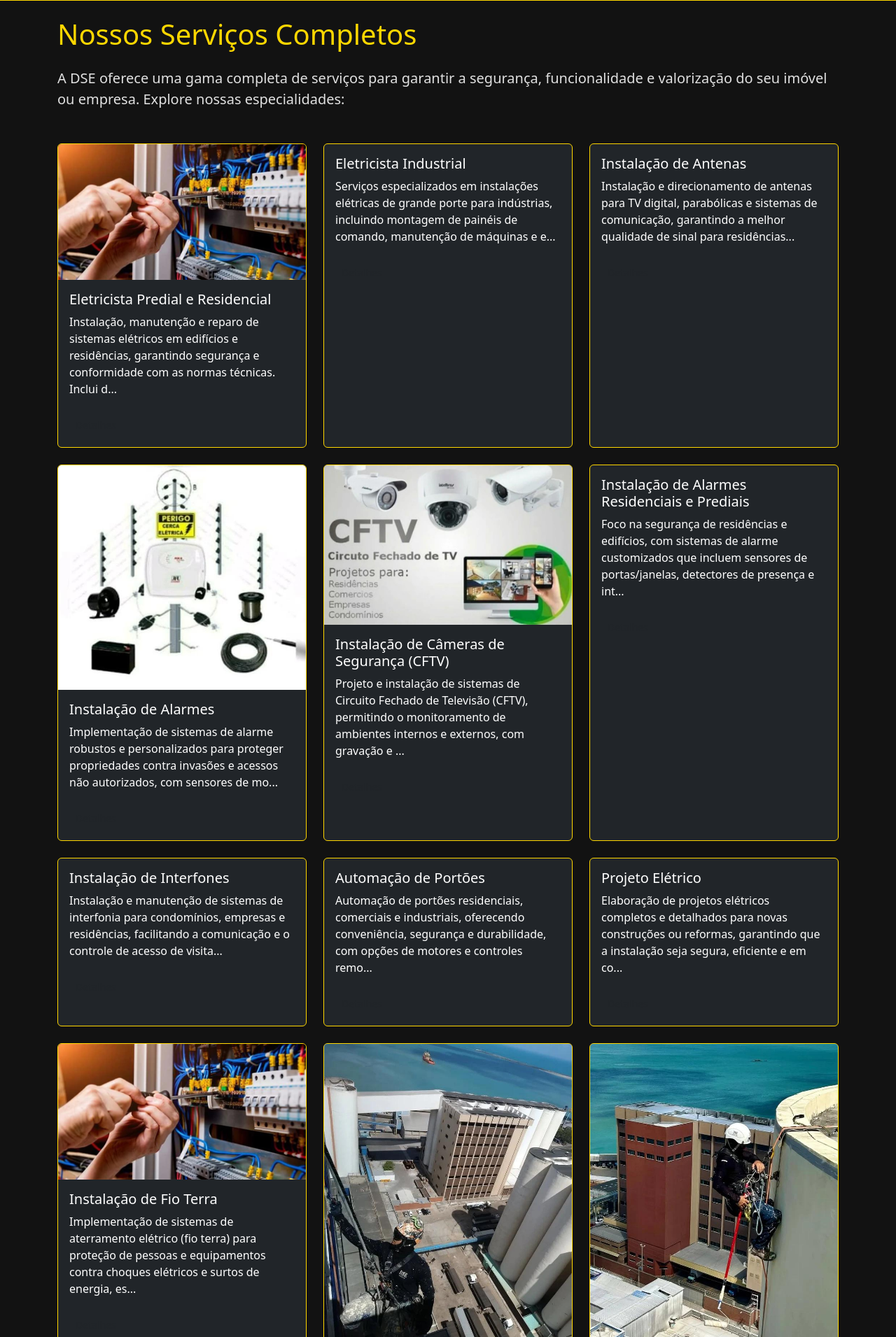
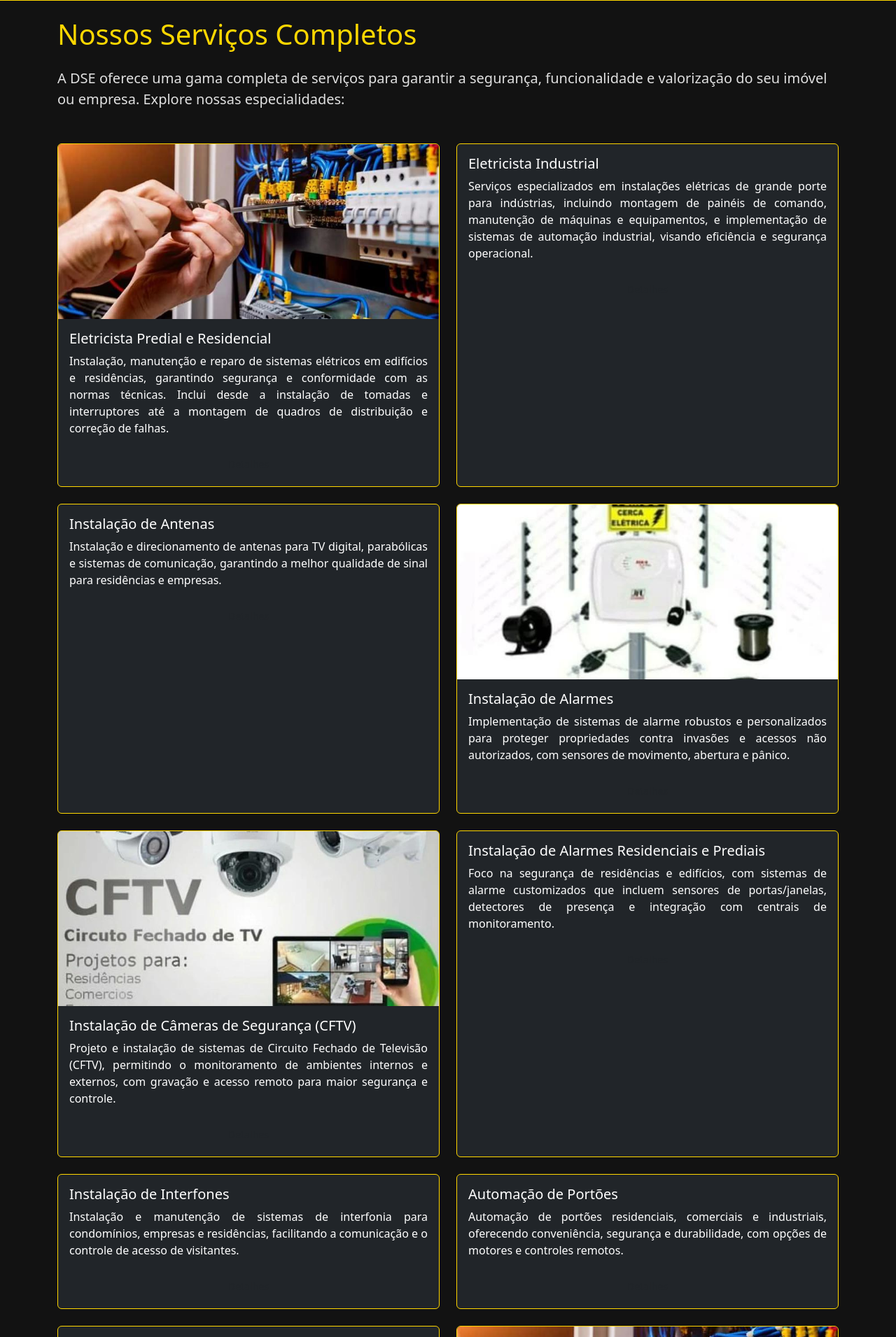
Before and after one commit to RenatoSilva192/DSE_SITE, a Flask app: page /servicos in a window 1280 px wide. Shown: the part 66-1977 px from the top of the page at 70% size. Run offline with Flask 3, Linux system fonts and the light colour scheme.

Commit message:
Site praticamente pronto, proximo passo será colocar no ar

```diff
--- a/dse_website/app.py
+++ b/dse_website/app.py
@@ -86,14 +86,14 @@
         "title": "Alpinismo Industrial em Fortaleza",
         "description": "Serviços especializados de acesso por corda para trabalhos em altura em ambientes industriais, como inspeções, manutenção e reparos em estruturas elevadas e de difícil acesso.",
         "video": "altura.mp4",
-        "image": "image4.webp.jpeg"
+        #"image": "image4.webp.jpeg"
     },
     {
         "id": "pintura-predial-fortaleza",
         "title": "Pintura Predial em Fortaleza",
         "description": "Pintura de fachadas e áreas externas de edifícios, utilizando técnicas de alpinismo industrial quando necessário, garantindo acabamento de alta qualidade e durabilidade.",
         "video": "pintura.mp4",
-        "image": "image1.webp.jpeg"
+        #"image": "image1.webp.jpeg"
     },
     {
         "id": "manutencao-predial-fortaleza",
--- a/dse_website/static/css/style.css
+++ b/dse_website/static/css/style.css
@@ -1,33 +1,41 @@
 /* Base styles */
 body {
-    font-family: 'Segoe UI', Tahoma, Geneva, Verdana, sans-serif; /* Fonte mais profissional */
+    font-family: 'Segoe UI', Tahoma, Geneva, Verdana, sans-serif;
+    /* Fonte mais profissional */
     transition: background-color 0.3s, color 0.3s;
-    min-height: 100vh; /* Para o footer ir para o final da página */
+    min-height: 100vh;
+    /* Para o footer ir para o final da página */
     display: flex;
     flex-direction: column;
 }
 
 main {
-   flex-grow: 1; /* Faz o conteúdo principal crescer e empurrar o footer */
+    flex-grow: 1;
+    /* Faz o conteúdo principal crescer e empurrar o footer */
 }
 
 /* Dark Theme */
 html[data-theme='dark'] body {
-    background-color: #121212; /* Darker background */
+    background-color: #121212;
+    /* Darker background */
     color: #e0e0e0;
 }
 
 html[data-theme='dark'] .navbar-dark {
-    background-color: #0a0a0a !important; /* Even darker navbar */
-    border-bottom: 1px solid #ffd700; /* Linha dourada */
+    background-color: #0a0a0a !important;
+    /* Even darker navbar */
+    border-bottom: 1px solid #ffd700;
+    /* Linha dourada */
 }
 
 html[data-theme='dark'] .navbar-nav .nav-link {
     color: #e0e0e0 !important;
 }
+
 html[data-theme='dark'] .navbar-nav .nav-link:hover {
     color: #ffd700 !important;
 }
+
 html[data-theme='dark'] .navbar-nav .nav-link.active {
     color: #ffd700 !important;
     font-weight: bold;
@@ -36,13 +44,15 @@
 html[data-theme='dark'] .footer {
     background-color: #0a0a0a !important;
     color: #e0e0e0;
-    border-top: 1px solid #ffd700; /* Linha dourada */
+    border-top: 1px solid #ffd700;
+    /* Linha dourada */
 }
 
 html[data-theme='dark'] .card {
     background-color: #1a1a1a;
     border-color: #333;
 }
+
 html[data-theme='dark'] .card.border-golden {
     border-color: #ffd700 !important;
 }
@@ -52,6 +62,7 @@
     color: #e0e0e0;
     border-color: #555;
 }
+
 html[data-theme='dark'] .form-control::placeholder {
     color: #bbb;
 }
@@ -59,6 +70,7 @@
 html[data-theme='dark'] .breadcrumb-item a {
     color: #ffd700;
 }
+
 html[data-theme='dark'] .breadcrumb-item.active {
     color: #e0e0e0;
 }
@@ -74,12 +86,15 @@
     background-color: #f8f9fa !important;
     border-bottom: 1px solid #dee2e6;
 }
+
 html[data-theme='light'] .navbar-nav .nav-link {
     color: #343a40 !important;
 }
+
 html[data-theme='light'] .navbar-nav .nav-link:hover {
     color: #0056b3 !important;
 }
+
 html[data-theme='light'] .navbar-nav .nav-link.active {
     color: #0056b3 !important;
     font-weight: bold;
@@ -103,11 +118,21 @@
 }
 
 /* Golden Accent */
-h1, h2, h3, h4, h5, h6 {
-    color: inherit; /* Inherit from body for light theme, overridden by dark theme specific rule */
+h1,
+h2,
+h3,
+h4,
+h5,
+h6 {
+    color: inherit;
+    /* Inherit from body for light theme, overridden by dark theme specific rule */
 }
-html[data-theme='dark'] h1, html[data-theme='dark'] h2, html[data-theme='dark'] h3 {
-    color: #ffd700; /* Golden color for headings in dark mode */
+
+html[data-theme='dark'] h1,
+html[data-theme='dark'] h2,
+html[data-theme='dark'] h3 {
+    color: #ffd700;
+    /* Golden color for headings in dark mode */
 }
 
 .btn-golden {
@@ -117,6 +142,7 @@
     font-weight: bold;
     transition: background-color 0.3s, border-color 0.3s, color 0.3s;
 }
+
 .btn-golden:hover {
     background-color: #e6b800;
     border-color: #e6b800;
@@ -128,6 +154,7 @@
     border-color: #ffd700;
     transition: all 0.3s;
 }
+
 .btn-outline-golden:hover {
     background-color: #ffd700;
     color: #1a1a1a;
@@ -164,19 +191,24 @@
 }
 
 /* Lazy loading for images and videos */
-img[data-src], video[data-src] {
+img[data-src],
+video[data-src] {
     opacity: 0;
     transition: opacity 0.5s ease-in-out;
-    min-height: 150px; /* Previne layout shift */
-    background-color: #eee; /* Placeholder background */
+    min-height: 150px;
+    /* Previne layout shift */
+    background-color: #eee;
+    /* Placeholder background */
 }
 
-img.lazyloaded, video.lazyloaded {
+img.lazyloaded,
+video.lazyloaded {
     opacity: 1;
 }
 
 .hero-section {
-   background: linear-gradient(rgba(0, 0, 0, 0.6), rgba(0, 0, 0, 0.6)), url('/static/img/hero_bg.jpg') no-repeat center center; /* Crie uma imagem hero_bg.jpg */
+    background: linear-gradient(rgba(0, 0, 0, 0.6), rgba(0, 0, 0, 0.6)), url('/static/img/hero_bg.jpg') no-repeat center center;
+    /* Crie uma imagem hero_bg.jpg */
     background-size: cover;
     color: white;
     padding: 100px 0;
@@ -184,14 +216,81 @@
 }
 
 @keyframes fadeIn {
-   from { opacity: 0; }
-   to { opacity: 1; }
+    from {
+        opacity: 0;
+    }
+
+    to {
+        opacity: 1;
+    }
 }
 
 /* Social links styling */
 .social-links a {
     transition: transform 0.2s ease-in-out;
 }
+
 .social-links a:hover {
     transform: scale(1.1);
 }
+
+/* Estilo para imagens dentro dos cards */
+/* Estilo para imagens dentro dos cards (nas listagens) */
+.card-img-top {
+    width: 100%;
+    height: 250px;     /* Mantém a altura fixa para as imagens */
+    object-fit: cover;
+    object-position: center;
+}
+
+/* ****************************************************** */
+/* NOVO BLOCO PARA VÍDEOS DENTRO DOS CARDS DE LISTAGEM */
+/* ****************************************************** */
+/*
+Isso afeta os vídeos que aparecem diretamente no loop de cards
+na página inicial e na página de serviços.
+*/
+.card video { /* Seleciona qualquer vídeo dentro de um card */
+    width: 100%;
+    height: auto; /* Garante que a altura do vídeo não seja fixa */
+    object-fit: contain; /* Garante que o vídeo se ajuste sem cortes */
+    display: block; /* Remove possíveis espaços extras */
+    /* Podemos até forçar uma proporção específica se houver um padrão para os vídeos */
+    /* Por exemplo, para vídeos 16:9 (altura será 56.25% da largura) */
+    /* aspect-ratio: 16 / 9; */ /* Se você quer uma proporção fixa */
+}
+
+/* Caso você esteja exibindo o vídeo usando a estrutura do Bootstrap "ratio" no card */
+/* Este bloco talvez não seja necessário se o `card video` acima funcionar */
+.card .ratio.ratio-16x9 {
+    height: auto; /* Permite que o container de proporção se ajuste */
+}
+
+/* ****************************************************** */
+
+/* Garante que os próprios cards tenham a mesma altura usando flexbox */
+.row.g-4 .col {
+    display: flex;
+}
+
+.row.g-4 .col .card {
+    flex: 1; /* Faz o card preencher o espaço disponível e ter a mesma altura */
+    display: flex;
+    flex-direction: column;
+}
+
+.row.g-4 .col .card .card-body {
+    flex-grow: 1; /* Faz o corpo do card crescer para empurrar o botão para baixo */
+    display: flex;
+    flex-direction: column;
+}
+
+.row.g-4 .col .card .card-body .btn {
+    margin-top: auto; /* Empurra o botão para o final do card-body */
+}
+
+/* Adicione ou modifique esta regra no seu style.css */
+.card-text {
+    text-align: justify;
+    /* Alinha o texto das descrições */
+}
--- a/dse_website/templates/index.html
+++ b/dse_website/templates/index.html
@@ -11,7 +11,7 @@
 
 <section class="services-overview py-5">
     <h2 class="text-center mb-5">Nossos Principais Serviços</h2>
-    <div class="row row-cols-1 row-cols-md-3 g-4">
+    <div class="row row-cols-1 row-cols-md-2 row-cols-lg-2 g-4">
         {% for service in services[:6] %} {# Mostra os 6 primeiros serviços na home #}
         <div class="col">
             <div class="card h-100 {% if request.cookies.get('theme', 'dark') == 'dark' %}bg-dark text-white border-golden{% else %}bg-light text-dark{% endif %}">
@@ -24,7 +24,7 @@
                 {% endif %}
                 <div class="card-body">
                     <h5 class="card-title">{{ service.title }}</h5>
-                    <p class="card-text">{{ service.description[:100] }}...</p> {# Exemplo de descrição curta #}
+                    <p class="card-text">{{ service.description }}</p> {# Exemplo de descrição curta #}
                     <a href="{{ url_for('service_detail', service_id=service.id) }}" class="btn btn-sm btn-outline-golden">Saiba Mais</a>
                 </div>
             </div>
--- a/dse_website/templates/services.html
+++ b/dse_website/templates/services.html
@@ -6,7 +6,7 @@
 <h1 class="mb-4">Nossos Serviços Completos</h1>
 <p class="lead">A DSE oferece uma gama completa de serviços para garantir a segurança, funcionalidade e valorização do seu imóvel ou empresa. Explore nossas especialidades:</p>
 
-<div class="row row-cols-1 row-cols-md-2 row-cols-lg-3 g-4 mt-4">
+<div class="row row-cols-1 row-cols-md-2 row-cols-lg-2 g-4 mt-4">
     {% for service in services %}
     <div class="col">
         <div class="card h-100 {% if request.cookies.get('theme', 'dark') == 'dark' %}bg-dark text-white border-golden{% else %}bg-light text-dark{% endif %}">
@@ -19,7 +19,7 @@
             {% endif %}
             <div class="card-body">
                 <h5 class="card-title">{{ service.title }}</h5>
-                <p class="card-text">{{ service.description[:150] }}...</p> {# Exemplo de descrição um pouco mais longa #}
+                <p class="card-text">{{ service.description}}</p> {# Exemplo de descrição um pouco mais longa #}
                 <a href="{{ url_for('service_detail', service_id=service.id) }}" class="btn btn-sm btn-outline-golden mt-2">Detalhes</a>
             </div>
         </div>
```
Also changed, not shown: dse_website/templates/service_detail.html (+19 -6 lines). Lines whose indentation alone changed are shown as unchanged.
